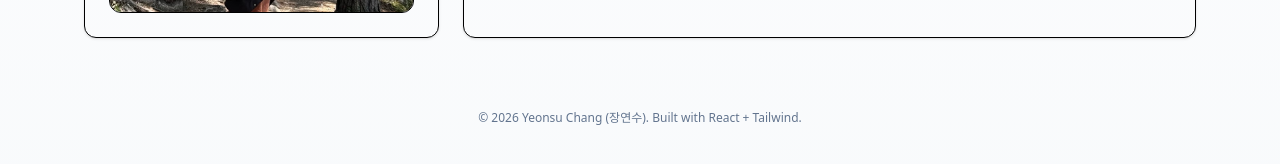
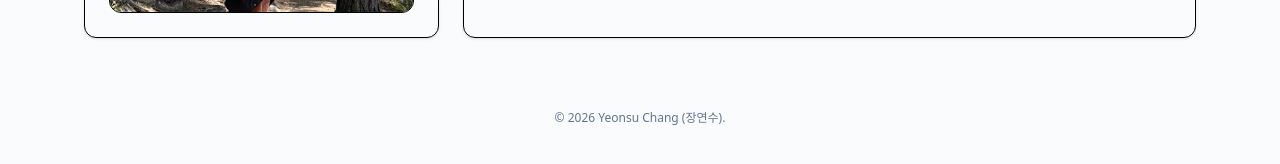
Before and after one commit to Yeonsu-Chang/Yeonsu-Chang.github.io, a React (Vite) app: page / in a window 1280 px wide. Shown: the part 590-754 px from the top of the page. Built offline with nearby package versions, Linux system fonts and the light colour scheme; the HTML template or start-up script is replaced by a standard one.

Commit message:
Simplify site footer

```diff
--- a/src/App.tsx
+++ b/src/App.tsx
@@ -604,7 +604,7 @@ export default function App() {
       </main>
 
       <footer className="py-10 text-center text-xs text-slate-500">
-        © {new Date().getFullYear()} {PROFILE.name}. Built with React + Tailwind.
+        © {new Date().getFullYear()} {PROFILE.name}.
       </footer>
     </div>
   );
```
